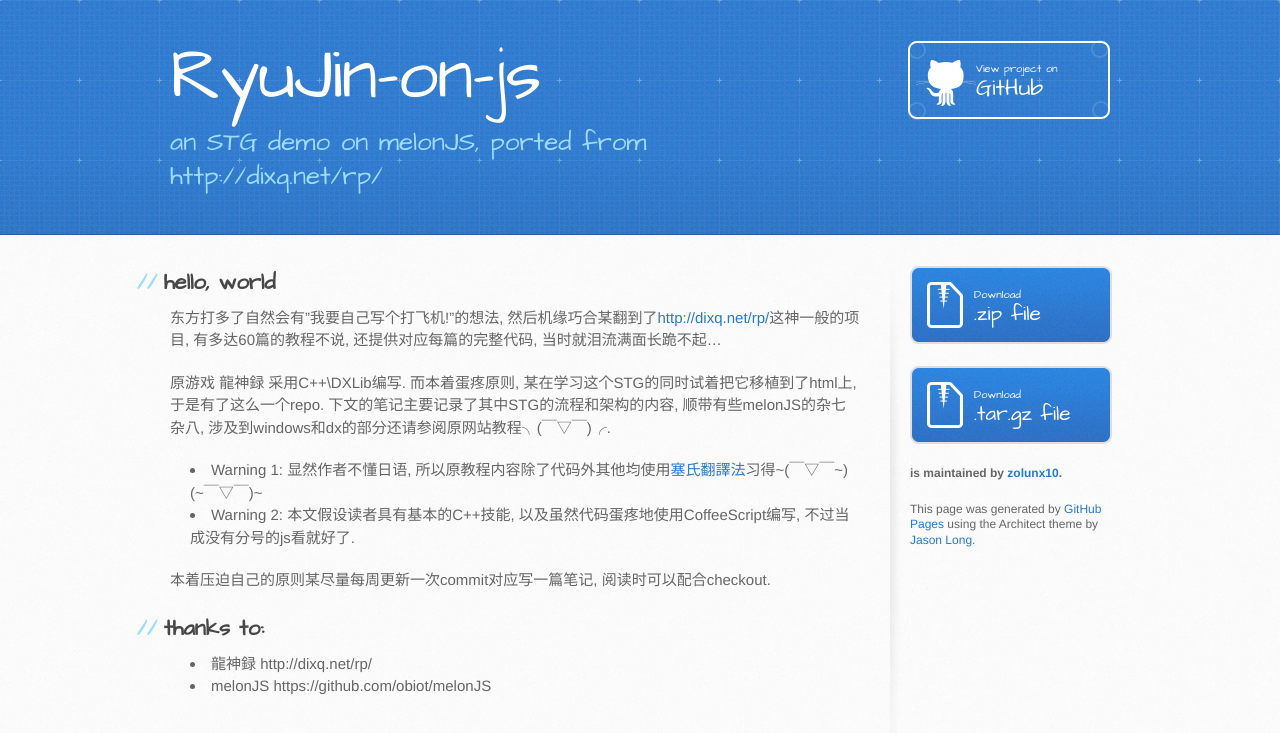
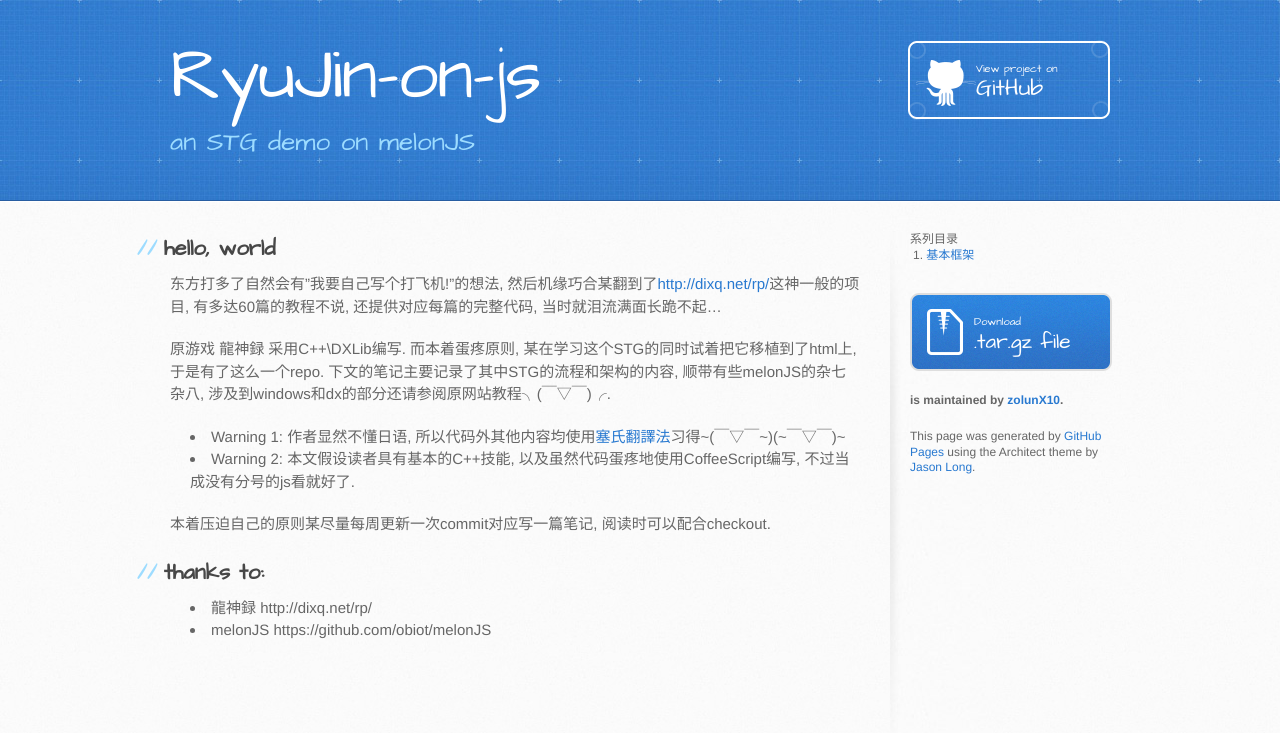
Before and after one commit to zolunx10/ryujin-x, a Jekyll site: the page built from index.md, in a window 1280 px wide. Shown: the top 733 px of the page. Built offline with Jekyll 4.4.1, drawn with Linux system fonts in a browser that asks for light colours.

```diff
--- a/_layouts/defaults.html
+++ b/_layouts/defaults.html
@@ -13,14 +13,15 @@
     <script src="//html5shiv.googlecode.com/svn/trunk/html5.js"></script>
     <![endif]-->
 
-    <title>RyuJin-on-js by zolunx10</title>
+    <title>{{ post.title }}</title>
+    <meta name="author" content="zolunX10">
   </head>
 
   <body>
     <header>
       <div class="inner">
         <h1>RyuJin-on-js</h1>
-        <h2>an STG demo on melonJS, ported from http://dixq.net/rp/</h2>
+        <h2>an STG demo on melonJS</h2>
         <a href="https://github.com/zolunx10/ryujin-on-js" class="button"><small>View project on</small>GitHub</a>
       </div>
     </header>
@@ -34,16 +35,21 @@
         </section>
 
         <aside id="sidebar">
-          <a href="https://github.com/zolunx10/ryujin-on-js/zipball/master" class="button">
-            <small>Download</small>
-            .zip file
-          </a>
+          <nav style="margin-bottom:30px">
+            <h2>系列目录</h2>
+            <ol>
+              <li>
+                <a href="01-basic_template">基本框架</a>
+              </li>
+            </ol>
+          </nav>
+
           <a href="https://github.com/zolunx10/ryujin-on-js/tarball/master" class="button">
             <small>Download</small>
             .tar.gz file
           </a>
 
-          <p class="repo-owner"><a href="https://github.com/zolunx10/ryujin-on-js"></a> is maintained by <a href="https://github.com/zolunx10">zolunx10</a>.</p>
+          <p class="repo-owner"><a href="https://github.com/zolunx10/ryujin-on-js"></a> is maintained by <a href="https://github.com/zolunx10">zolunX10</a>.</p>
 
           <p>This page was generated by <a href="pages.github.com">GitHub Pages</a> using the Architect theme by <a href="http://twitter.com/jasonlong">Jason Long</a>.</p>
         </aside>
--- a/index.md
+++ b/index.md
@@ -8,7 +8,7 @@ tags: [melonJS, STG]
 
 原游戏 龍神録 采用C++\DXLib编写. 而本着蛋疼原则, 某在学习这个STG的同时试着把它移植到了html上, 于是有了这么一个repo. 下文的笔记主要记录了其中STG的流程和架构的内容, 顺带有些melonJS的杂七杂八, 涉及到windows和dx的部分还请参阅原网站教程╮(￣▽￣)╭.
 
-- Warning 1: 显然作者不懂日语, 所以原教程内容除了代码外其他均使用[塞氏翻譯法](http://www.douban.com/note/136844746/)习得~(￣▽￣~)(~￣▽￣)~
+- Warning 1: 作者显然不懂日语, 所以代码外其他内容均使用[塞氏翻譯法](http://www.douban.com/note/136844746/)习得~(￣▽￣~)(~￣▽￣)~
 - Warning 2: 本文假设读者具有基本的C++技能, 以及虽然代码蛋疼地使用CoffeeScript编写, 不过当成没有分号的js看就好了.
 
 本着压迫自己的原则某尽量每周更新一次commit对应写一篇笔记, 阅读时可以配合checkout.
```
Also changed, not shown: 01-basic_template.md (+2 -3 lines).
